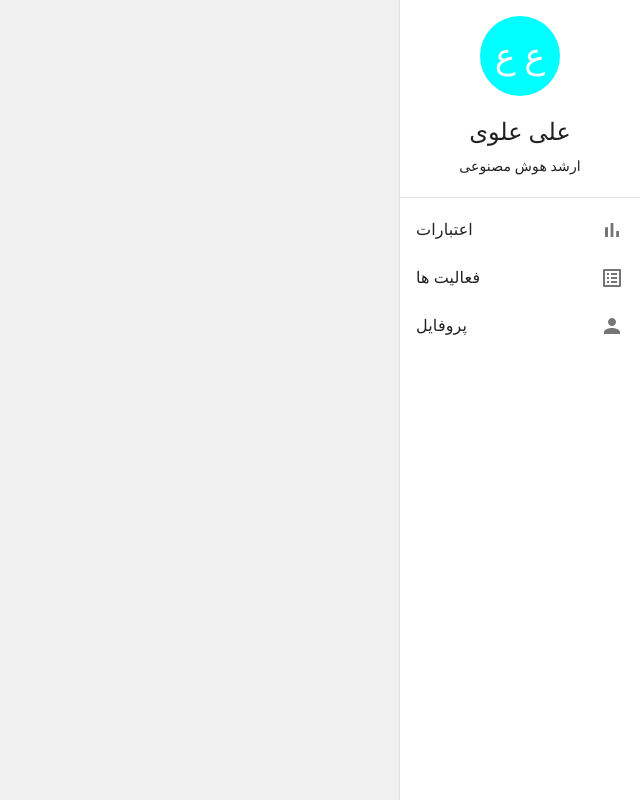
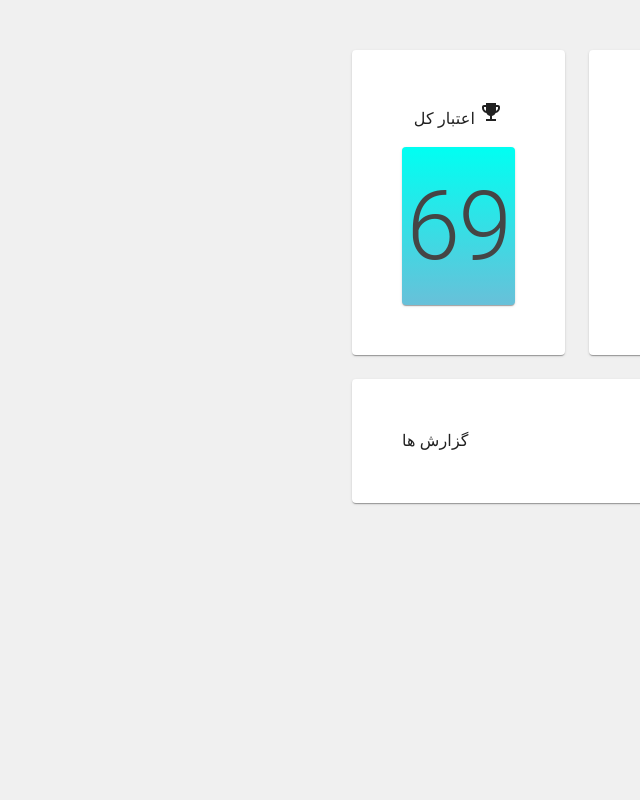
Before and after one commit to madeinlobby/CE-StackExchange, a React (Create React App) app in the folder Front-end/ce-stack-exchange/: page / in a window 1280 px wide. Shown: the whole page, without its empty margins (640-1280 px from the left). Built offline with nearby package versions, Linux system fonts and the light colour scheme; what jss-rtl would draw is missing.

Commit message:
implement basis of dashboard/credits

```diff
--- a/Front-end/ce-stack-exchange/package.json
+++ b/Front-end/ce-stack-exchange/package.json
@@ -12,7 +12,8 @@
     "react": "^16.13.1",
     "react-dom": "^16.13.1",
     "react-router-dom": "^5.2.0",
-    "react-scripts": "3.4.3"
+    "react-scripts": "3.4.3",
+    "recharts": "^1.8.5"
   },
   "scripts": {
     "start": "react-scripts start",
--- a/Front-end/ce-stack-exchange/src/App.js
+++ b/Front-end/ce-stack-exchange/src/App.js
@@ -1,6 +1,6 @@
 import React from "react";
 import "./App.css";
-import DashboardPage from "./pages/DashboardPage/dashboard";
+import DashboardPage from "./pages/DashboardPage/Dashboard";
 
 function App() {
   return (
--- /dev/null
+++ b/Front-end/ce-stack-exchange/src/components/DashboardComponents/Chart.js
@@ -0,0 +1,84 @@
+import React from "react";
+import { useTheme } from "@material-ui/core/styles";
+import {
+  LineChart,
+  Line,
+  XAxis,
+  YAxis,
+  Label,
+  ResponsiveContainer,
+} from "recharts";
+import { Typography } from "@material-ui/core";
+
+// Generate Sales Data
+function createData(time, amount) {
+  return { time, amount };
+}
+
+const data = [
+  createData("00:00", 0),
+  createData("03:00", 300),
+  createData("06:00", 600),
+  createData("09:00", 800),
+  createData("12:00", 1500),
+  createData("15:00", 2000),
+  createData("18:00", 2400),
+  createData("21:00", 2400),
+  createData("24:00", undefined),
+];
+
+export default function Chart() {
+  const theme = useTheme();
+
+  return (
+    <div
+      style={{
+        paddingBottom: "35%" /* 16:9 */,
+        position: "relative",
+        height: 0,
+      }}
+    >
+      <div
+        style={{
+          position: "absolute",
+          top: "0",
+          left: "0",
+          width: "100%",
+          height: "100%",
+        }}
+      >
+        <ResponsiveContainer>
+          <LineChart
+            data={data}
+            margin={{
+              top: 16,
+              right: 16,
+              bottom: 0,
+              left: 24,
+            }}
+          >
+            <XAxis dataKey="time" stroke={theme.palette.text.secondary} />
+            <YAxis stroke={theme.palette.text.secondary}>
+              <Label
+                angle={270}
+                position="left"
+                style={{
+                  textAnchor: "middle",
+                  fill: theme.palette.text.primary,
+                }}
+              >
+                اعتبار
+              </Label>
+            </YAxis>
+            <Line
+              type="monotone"
+              dataKey="amount"
+              stroke={theme.palette.primary.main}
+              dot={false}
+            />
+          </LineChart>
+        </ResponsiveContainer>
+      </div>
+    </div>
+  );
+}
--- a/Front-end/ce-stack-exchange/src/components/DashboardComponents/NavigationBar/navBar.js
+++ b/Front-end/ce-stack-exchange/src/components/DashboardComponents/NavigationBar/navBar.js
@@ -2,7 +2,7 @@ import React from "react";
 import { makeStyles } from "@material-ui/core/styles";
 import Drawer from "@material-ui/core/Drawer";
 import { Hidden, Button } from "@material-ui/core";
-import NavBarContent from "./navBarContent";
+import NavBarContent from "./NavBarContent";
 
 const useStyles = makeStyles((theme) => ({
   drawerPaper: {
--- a/Front-end/ce-stack-exchange/src/pages/DashboardPage/dashboard.js
+++ b/Front-end/ce-stack-exchange/src/pages/DashboardPage/dashboard.js
@@ -1,12 +1,29 @@
 import React from "react";
-import {Box} from '@material-ui/core';
-import NavBar from "../../components/DashboardComponents/NavigationBar/navBar";
+import { Box } from "@material-ui/core";
+import NavBar from "../../components/DashboardComponents/NavigationBar/NavBar";
+import Credits from "../../views/dashboardViews/Credits";
+import { makeStyles } from "@material-ui/core/styles";
+
+const useStyles = makeStyles((theme) => ({
+  a: {
+    [theme.breakpoints.up('lg')]: {
+      paddingLeft: 256
+    }
+  },
+}));
+
 
 export default function DashboardPage() {
+  const classes = useStyles();
+
   return (
     <Box>
       <NavBar></NavBar>
-      <Box></Box>
+      <div
+        className={classes.a}
+      >
+        <Credits></Credits>
+      </div>
     </Box>
   );
 }
--- /dev/null
+++ b/Front-end/ce-stack-exchange/src/views/dashboardViews/Credits.js
@@ -0,0 +1,57 @@
+import React from "react";
+import { Grid, Paper, Typography } from "@material-ui/core";
+import { makeStyles } from "@material-ui/core/styles";
+import Chart from "../../components/DashboardComponents/Chart";
+import EmojiEventsIcon from '@material-ui/icons/EmojiEvents';
+
+//sample reputation
+const reputation = 69;
+
+const useStyles = makeStyles((theme) => ({
+  grid: {
+    padding: 50,
+  },
+  paper: {
+    height: "100%",
+    padding: 50,
+    boxSizing: "border-box",
+    display: 'flex',
+    flexDirection : 'column',
+    justifyContent : 'space-between'
+  },
+  innerPaper :{
+    height: "80%",
+    backgroundImage : 'linear-gradient(#00fff2,#68c0d9)',
+    display: 'flex',
+    flexDirection : 'column',
+    justifyContent : 'center',
+    marginTop : 10
+  }
+}));
+
+export default function Credits() {
+  const classes = useStyles();
+
+  return (
+    <Grid container spacing={3} className={classes.grid}>
+      <Grid item lg={9} xs={12}>
+        <Paper className={classes.paper}>
+          <Chart></Chart>
+        </Paper>
+      </Grid>
+      <Grid item lg={3} xs={12}>
+        <Paper className={classes.paper}>
+          <Typography gutterBottom>
+            <EmojiEventsIcon/> اعتبار کل
+          </Typography>
+          <Paper className={classes.innerPaper}><Typography variant='h1' style={{color:'#454545'}} >{reputation}</Typography></Paper>
+        </Paper>
+      </Grid>
+      <Grid item lg={12} xs={12}>
+        <Paper className={classes.paper}>
+          <Typography align={"left"}>گزارش ها</Typography>
+        </Paper>
+      </Grid>
+    </Grid>
+  );
+}
```
Also changed, not shown: Front-end/ce-stack-exchange/src/views/dashboardViews/Activities.js (added, +7 -0 lines), Front-end/ce-stack-exchange/src/views/dashboardViews/Profile.js (added, +7 -0 lines), 2 other files (tests, documents, lock files or other folders).
